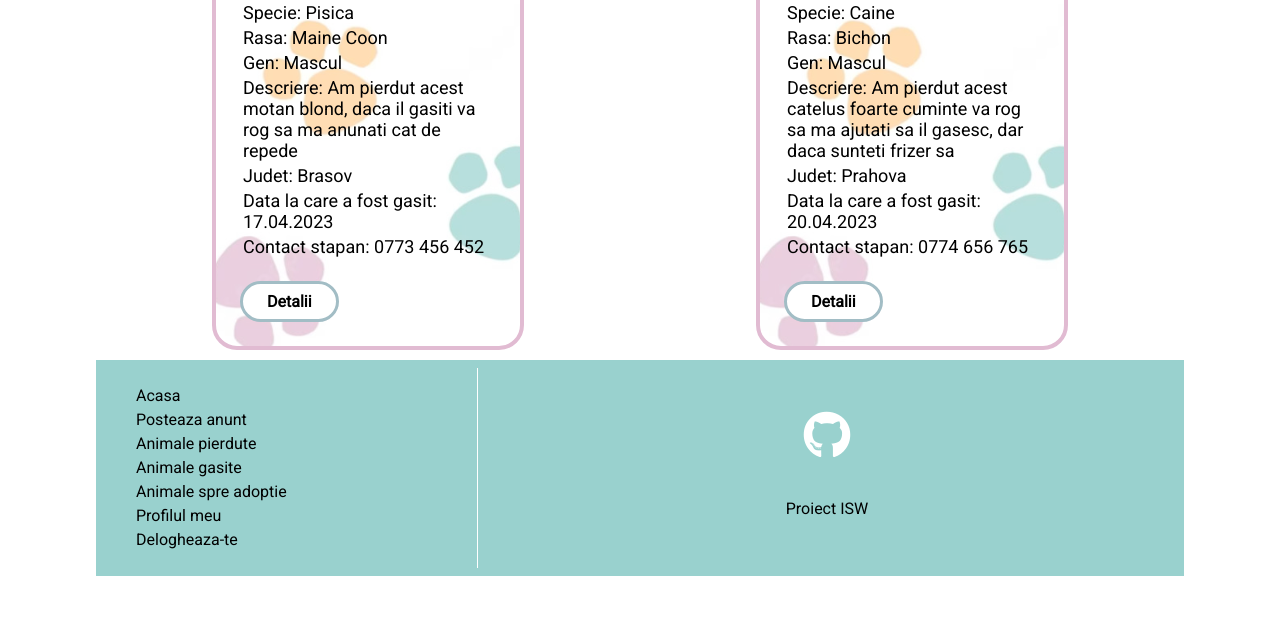
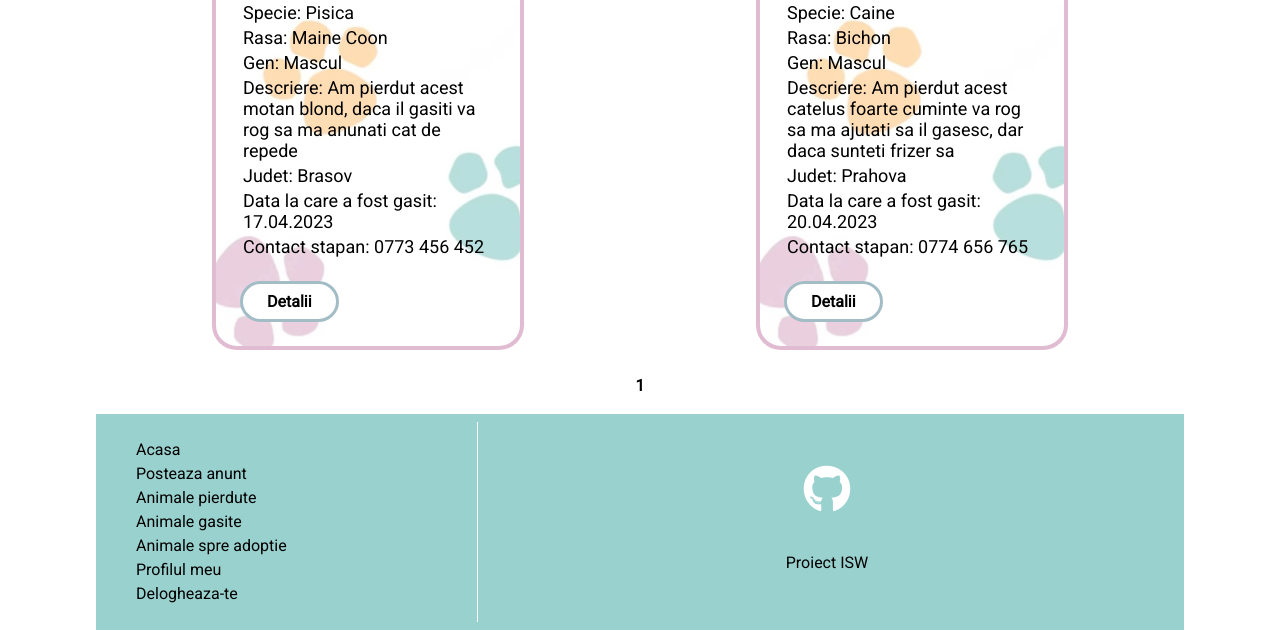
Before and after one commit to andreea-alexuta/ISWproject, a PHP site: page /lost.php in a window 1280 px wide. Shown: the part 1346-1976 px from the top of the page. Before the commit the page ends 1922 px from the top, so only its background shows below. Run offline with PHP 8.4, Linux system fonts and the light colour scheme; a user stored in the database is signed in; data comes from the database, SQL or seed files in the repository; some libraries are stand-ins or nearby versions.

Commit message:
Added pagination for lost.php

```diff
--- a/lost.php
+++ b/lost.php
@@ -149,6 +149,27 @@ if (isset($_GET['logout'])) {
             }
             ?>
         </section>
+        <!-- Navigatie pagini -->
+        <section class="pagination">
+            <?php
+            $sql2 = "SELECT COUNT(id) AS total FROM lost";
+            $result = $con->query($sql2);
+            $row = $result->fetch_assoc();
+            $total_pages = ceil($row["total"] / $results_per_page);
+            if ($page - 1 >= 1) {
+                echo "<td><a href=" . $_SERVER['PHP_SELF'] . "?page=" . ($page - 1) . ">Previous</a></td>";
+            }
+            for ($i = 1; $i <= $total_pages; $i++) {
+                echo "<a href='lost.php?page=" . $i . "'";
+                if ($i == $page)  echo " class='curPage'";
+                echo ">" . $i . "</a> ";
+            };
+            if ($page + 1 <= $total_pages) {
+                echo "<td><a href=" . $_SERVER['PHP_SELF'] . "?page=" . ($page + 1) . ">Next</a></td>";
+            }
+            mysqli_close($con);
+            ?>
+        </section>
                 <!-- Footer -->
                 <footer>
             <div id="left-footer">
```
